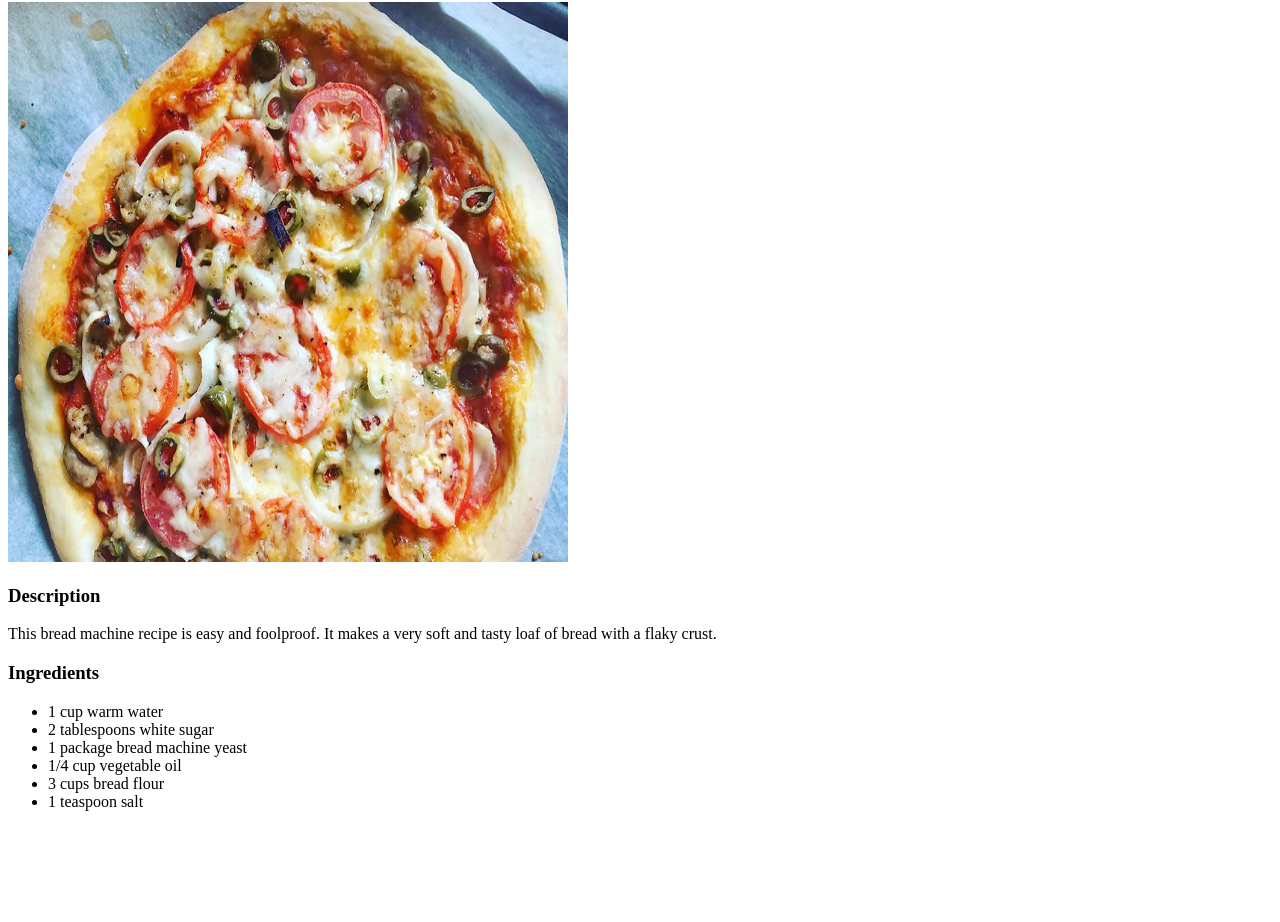
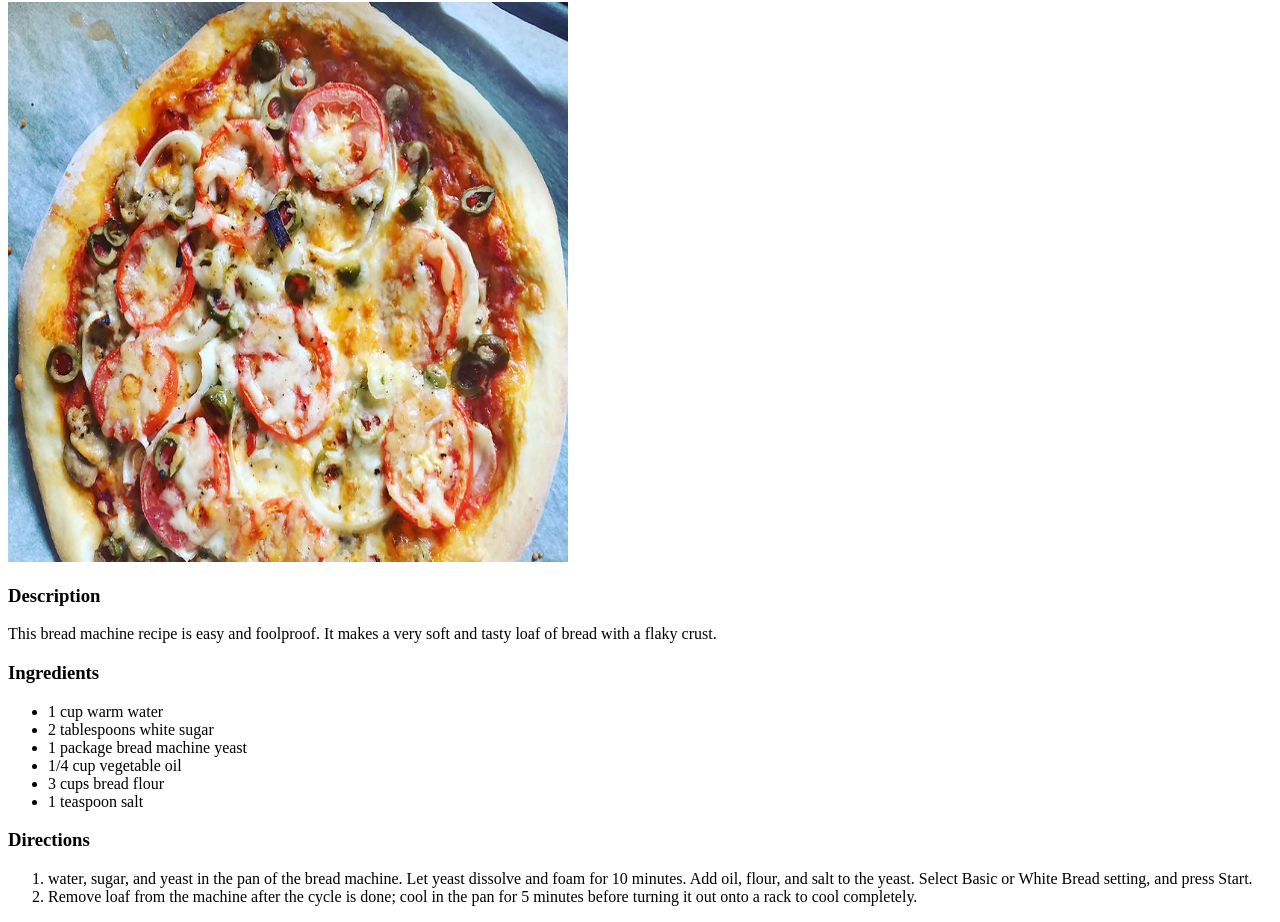
Before and after one commit to Moulik-6/odin-recipes, a plain HTML site: page recipies/bread.html in a window 1280 px wide. Shown: the part 78-1000 px from the top of the page. Before the commit the page ends 905 px from the top, so only its background shows below. Drawn offline with Linux system fonts and the light colour scheme.

Commit message:
create ordered list for steps of making bread
a simple steps of how to make bread was added in order

```diff
--- a/recipies/bread.html
+++ b/recipies/bread.html
@@ -19,5 +19,10 @@
         <li>3 cups bread flour</li>
         <li>1 teaspoon salt</li>
     </ul>
+    <h3>Directions</h3>
+    <ol>
+        <li> water, sugar, and yeast in the pan of the bread machine. Let yeast dissolve and foam for 10 minutes. Add oil, flour, and salt to the yeast. Select Basic or White Bread setting, and press Start. </li>
+        <li> Remove loaf from the machine after the cycle is done; cool in the pan for 5 minutes before turning it out onto a rack to cool completely.</li>
+    </ol>
 </body>
 </html>
```
